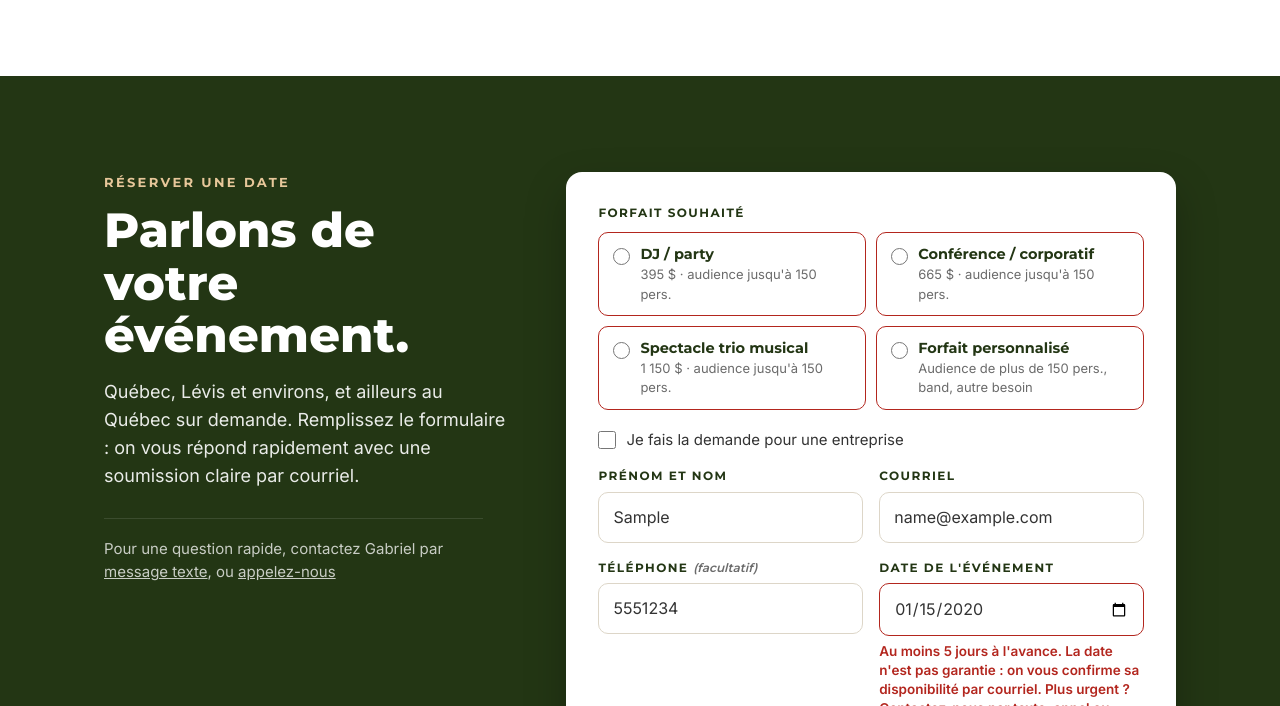
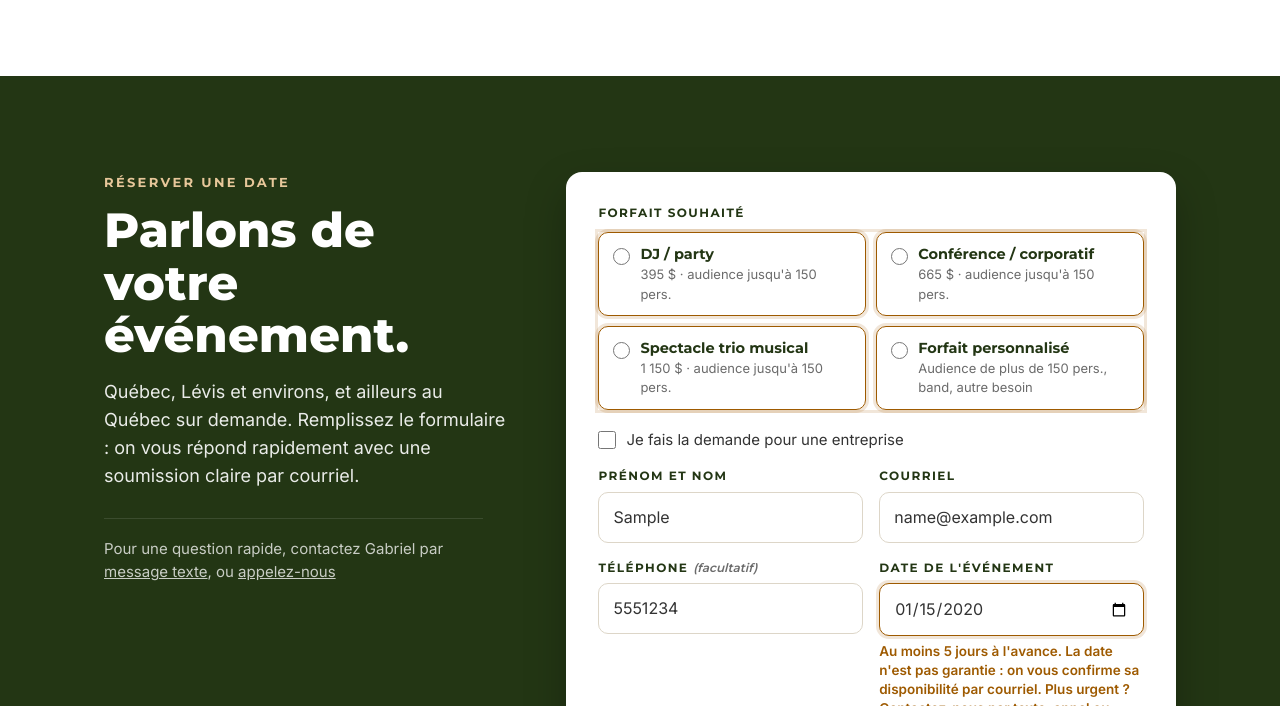
Before and after one commit to GabPoulin/lerepere-site, a plain HTML site: page index.html in a window 1280 px wide. Both pictures are taken after typing "Sample", "name@example.com", "5551234", "2020-01-15", "10:30", "Sample" into the empty fields and a click on the button "Envoyer ma demande". Shown: the part 3295-4001 px from the top of the page. Drawn offline with Linux system fonts and the light colour scheme.

Commit message:
Formulaire : alertes en orange, objet « Demande spéciale »
Co-Authored-By: Claude Opus 5.5 <noreply@anthropic.com>
Claude-Session: https://claude.ai/code/session_01S4mt3HYnfyYnVjpPMz3rpm

```diff
--- a/index.html
+++ b/index.html
@@ -160,11 +160,11 @@ section.bloc{padding:96px 0}
 .formulaire .piege{position:absolute;left:-9999px}
 .statut{text-align:center;font-size:15px;border-radius:10px;padding:14px 16px;display:none}
 .statut.ok{display:block;background:#EAF1E3;color:var(--vert)}
-.statut.erreur{display:block;background:#FBEDE6;color:#8a2c0d}
+.statut.erreur{display:block;background:#FBF4EA;color:var(--orange)}
 .statut a{color:inherit}
-.aide-champ.alerte{color:#b3261e;font-weight:600}
+.aide-champ.alerte{color:var(--orange);font-weight:600}
 .aide-champ a{color:inherit;font-weight:600}
-.formulaire .invalide,.formulaire .choix.invalide label{border-color:#b3261e!important}
+.formulaire .invalide,.formulaire .choix.invalide label{border-color:var(--orange)!important;box-shadow:0 0 0 3px rgba(158,90,0,.15)}
 .formulaire .choix.invalide{outline:none}
 @media (max-width:960px){.contact .wrap{grid-template-columns:1fr;gap:40px}}
 @media (max-width:560px){.choix,.champs{grid-template-columns:1fr}.formulaire{padding:24px 20px}}
@@ -335,7 +335,7 @@ footer img{height:30px}
         <label><span id="libelle-nom">Prénom et nom</span><input type="text" name="Prénom et nom" autocomplete="name" required></label>
         <label><span>Courriel</span><input type="email" name="email" autocomplete="email" required></label>
         <label><span>Téléphone <em class="opt">(facultatif)</em></span><input type="tel" name="Téléphone" autocomplete="tel"></label>
-        <label><span>Date de l'événement</span><input type="date" name="Date de l'événement" id="date-evenement" required><small class="aide-champ">Au moins 5 jours à l'avance. La date n'est pas garantie : on vous confirme sa disponibilité par courriel. Plus urgent ? Contactez-nous par <a href="sms:+14504211285">texto</a>, <a href="tel:+14504211285">appel</a> ou <a href="mailto:contact@lerepere.info?subject=Demande%20urgente">courriel</a>.</small></label>
+        <label><span>Date de l'événement</span><input type="date" name="Date de l'événement" id="date-evenement" required><small class="aide-champ">Au moins 5 jours à l'avance. La date n'est pas garantie : on vous confirme sa disponibilité par courriel. Plus urgent ? Contactez-nous par <a href="sms:+14504211285">texto</a>, <a href="tel:+14504211285">appel</a> ou <a href="mailto:contact@lerepere.info?subject=Demande%20sp%C3%A9ciale">courriel</a>.</small></label>
         <label><span>Heure de début</span><input type="time" name="Heure de début" required></label>
         <label><span>Durée approximative</span><select name="Durée approximative" id="duree" required>
           <option value="" disabled selected>Choisir…</option>
@@ -430,7 +430,7 @@ footer img{height:30px}
     if(premier){
       st.className='statut erreur';
       st.textContent='Il manque des informations ou une information est invalide : '+manquants.join(', ')+'.';
-      if(!de.checkValidity()&&de.value)st.innerHTML+='<br>Pour une date plus rapprochée, contactez-nous par <a href="sms:+14504211285">texto</a>, <a href="tel:+14504211285">appel</a> ou <a href="mailto:contact@lerepere.info?subject=Demande%20urgente">courriel</a>.';
+      if(!de.checkValidity()&&de.value)st.innerHTML+='<br>Pour une date plus rapprochée, contactez-nous par <a href="sms:+14504211285">texto</a>, <a href="tel:+14504211285">appel</a> ou <a href="mailto:contact@lerepere.info?subject=Demande%20sp%C3%A9ciale">courriel</a>.';
       var cible=premier.type==='radio'?premier.closest('fieldset'):premier.closest('label')||premier;
       cible.scrollIntoView({behavior:'smooth',block:'center'});
       try{premier.focus({preventScroll:true})}catch(_){}
```
